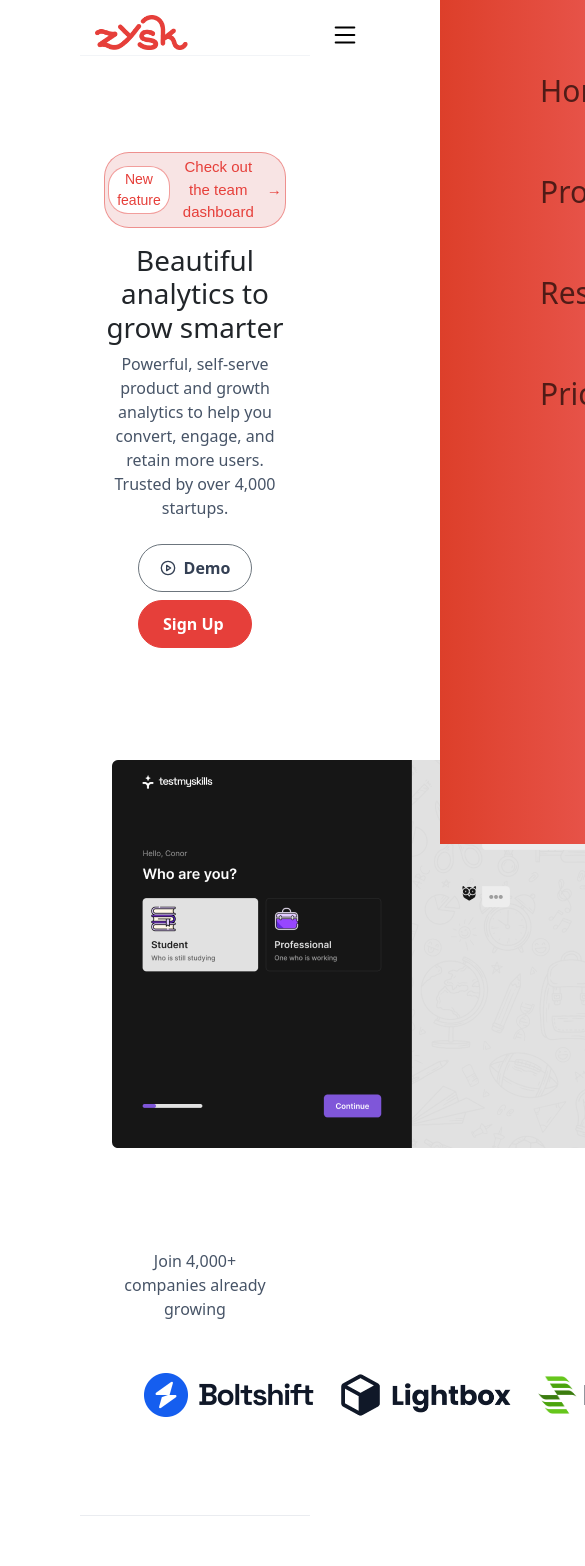
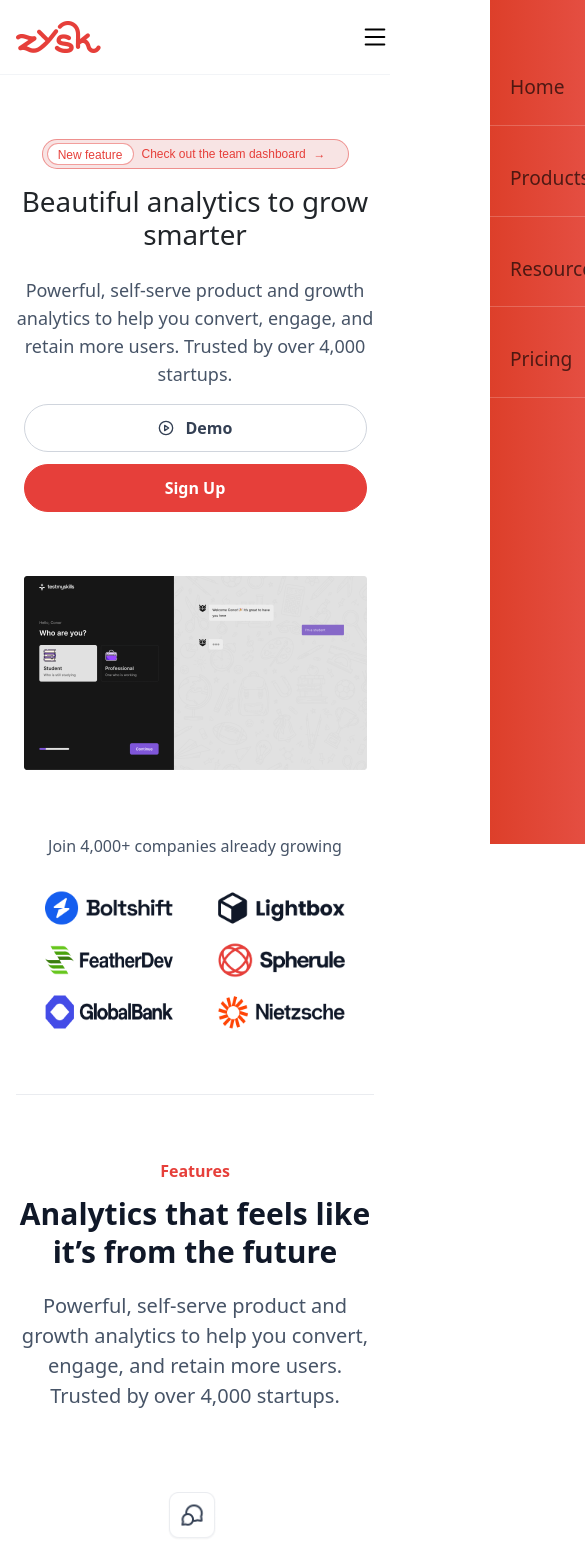
Before and after one commit to Krithik983/ReactAssignment, a React app: page / in a window 390 px wide. Shown: the top 1566 px of the page, 585 px wide, since content can reach past the window. Built offline with nearby package versions, Linux system fonts and the light colour scheme; the HTML template or start-up script is replaced by a standard one.

Commit message:
Features section updated

```diff
--- a/src/App.css
+++ b/src/App.css
@@ -0,0 +1,6 @@
+.app-container {
+  max-width: 1200px;
+  width: 100%;
+  margin: 0 auto;
+  box-sizing: border-box;
+}
--- a/src/App.jsx
+++ b/src/App.jsx
@@ -12,26 +12,18 @@ import Trail from "./components/Trail/Trail";
 
 function App() {
   return (
-    <>
-      <section>
+    <div className="app-container">
       <NavBar />
       <Hero />
       <Social />
-      </section>
-      <section>
       <Features />
       <Testimonial />
-      </section>
-      <section>
       <Faq />
       <Card />
-      </section>
-      <section>
       <Blog />
       <Trail />
       <Footer />
-      </section>
-    </>
+    </div>
   );
 }
 
--- a/src/components/Features/Features.css
+++ b/src/components/Features/Features.css
@@ -5,39 +5,44 @@
 .feature-container {
   margin-left: 224px;
   margin-right: 224px;
+  text-align: center;
   margin-top: 96px;
+  margin-bottom: 64px;
 }
-.title {
-  text-align: center;
+.feature-container span {
   color: rgba(230, 63, 58, 1);
   font-weight: 600;
   font-size: 16px;
   line-height: 24px;
-  margin-bottom: 12px;
 }
-.heading1 {
-  font-size: 36px;
+.feature-container h2 {
+  font-size: 30px;
   font-weight: 600;
-  line-height: 44px;
+  line-height: 38px;
   margin-bottom: 20px;
+  margin-top: 12px;
   color: rgba(16, 24, 40, 1);
 }
-
+.feature-container p {
+  font-weight: 400;
+  font-size: 20px;
+  line-height: 30px;
+  color: rgba(71, 84, 103, 1);
+}
 .feature1 {
   height: 50px;
   width: 50px;
 }
-p {
-  color: rgba(71, 84, 103, 1);
-  font-weight: 400;
-  font-size: 20px;
-  line-height: 30px;
-  margin-top: 0px;
-  margin-bottom: 0px;
-}
-
-.row1 {
-  margin-bottom: 20px;
+.features-cont {
+  display: flex;
+  flex-direction: column;
+  align-items: center;
+  text-align: center;
+  width: 384px;
+  height: 178px;
+  margin-bottom: 64px;
+  padding: 16px;
+  border-radius: 8px;
 }
 
 .textsize {
@@ -47,11 +52,39 @@ p {
   line-height: 30px;
   color: rgba(16, 24, 40, 1);
 }
-
-.row p {
+.row-container {
+  display: grid;
+  grid-template-columns: repeat(3, 1fr);
+  gap: 32px;
+  margin-bottom: 96px;
+  justify-content: center;
+}
+.row-container p {
   color: rgba(71, 84, 103, 1);
   font-weight: 400;
-  font-size: 16px;
-  line-height: 24px;
-  margin-bottom: 96px;
+  font-size: 18px;
+  line-height: 28px;
+  margin-top: 16px;
+  margin-bottom: 0px;
 }
+@media (max-width: 1024px) {
+  .row-container {
+    grid-template-columns: repeat(2, 1fr);
+  }
+}
+
+@media (max-width: 768px) {
+  .row-container {
+    grid-template-columns: repeat(1, 1fr);
+  }
+
+  .container-feature {
+    margin-left: 0px;
+    margin-right: 0px;
+  }
+  .feature-container {
+    margin-left: 16px;
+    margin-right: 16px;
+    margin-top: 0px;
+  }
+}
--- a/src/components/Features/Features.jsx
+++ b/src/components/Features/Features.jsx
@@ -44,7 +44,7 @@ const Features = () => {
   return (
     <div className="container-feature">
       <div className="feature-container">
-        <p className="title">Features</p>
+        <span>Features</span>
         <center>
           <h2 className="heading1">
             Analytics that feels like it’s from the future
@@ -56,9 +56,9 @@ const Features = () => {
           </p>
         </center>
       </div>
-      <div className="row py-5 row-cols-1 row-cols-lg-3">
+      <div className="row-container">
         {featuresData.map((feature, index) => (
-          <div className="feature col" key={index}>
+          <div className="features-cont" key={index}>
             <center>
               <img
                 src={feature.imgSrc}
--- a/src/components/Hero/Hero.css
+++ b/src/components/Hero/Hero.css
@@ -5,10 +5,10 @@
 .custom-button {
   display: inline-flex;
   align-items: center;
-  padding: 0.2rem 0.2rem;
+  padding: 4px 10px 4px 4px;
   border: 1px solid rgba(230, 63, 58, 0.5);
 
-  border-radius: 25px;
+  border-radius: 16px;
   background-color: #f8e4e4;
   color: #e63f3a;
   font-family: Arial, sans-serif;
@@ -30,7 +30,13 @@
   font-weight: 500;
   font-size: 0.875rem;
 }
-
+.button-group {
+  display: flex;
+  align-items: center;
+  flex-direction: row;
+  justify-content: center;
+  gap: 8px;
+}
 .button-text {
   display: flex;
   align-items: center;
@@ -64,9 +70,10 @@
   margin-bottom: 10px;
 }
 
-p {
+.hero-container p {
   margin-top: 24px;
-
+  margin-left: 128px;
+  margin-right: 128px;
   font-size: 20px;
   color: rgba(71, 84, 103, 1);
   font-weight: 400;
@@ -78,7 +85,6 @@ button.button-demo {
   font-weight: 600;
   font-size: 16px;
   background-color: rgba(255, 255, 255, 1);
-  font-weight: 600;
   align-items: center;
   justify-content: center;
   gap: 8px;
@@ -123,26 +129,131 @@ button.button:hover {
   background-color: #f05757;
 }
 @media (max-width: 768px) {
+  .hero-container {
+    margin-left: 16px;
+    margin-right: 16px;
+  }
   .heading {
-    display: flex;
-    justify-content: center;
-    font-size: 1.7rem;
+    font-weight: 600;
+    font-size: 36px;
+    color: rgba(16, 24, 40, 1);
+    line-height: 44px;
+    margin-top: 16px;
+    margin-bottom: 16px;
   }
 
-  .para {
-    font-size: 0.9rem;
+  .hero-container p {
+    font-size: 18px;
+    color: rgba(71, 84, 103, 1);
+    font-weight: 400;
+    line-height: 28px;
+    margin-right: 0px;
+    margin-left: 0px;
   }
 
   .button-group {
     display: flex;
+    align-items: center;
     flex-direction: column;
     justify-content: center;
-    align-items: center;
-    gap: 1rem;
+    gap: 12px;
   }
 
-  .button-demo,
-  .btn {
-    width: 100%;
+  .custom-button {
+    display: inline-flex;
+    align-items: center;
+    padding: 4px 10px 4px 4px;
+    border: 1px solid rgba(230, 63, 58, 0.5);
+    width: 307px;
+    height: 30px;
+    border-radius: 16px;
+    background-color: #f8e4e4;
+    color: #e63f3a;
+    font-family: Arial, sans-serif;
+    font-size: 12px;
+    font-weight: 500;
+    text-decoration: none;
+    cursor: pointer;
+    transition: all 0.3s ease;
+  }
+  .custom-button span {
+    font-size: 12px;
+    font-weight: 500;
+    line-height: 18px;
+  }
+  .feature-badge {
+    display: inline-block;
+    padding: 2px 8px 2px 8px;
+    background-color: #ffffff;
+    color: #e63f3a;
+    border: 1px solid rgba(230, 63, 58, 0.5);
+
+    width: 87px;
+    height: 22px;
+    border-radius: 16px;
+    margin-right: 0.5rem;
+    font-weight: 500;
+    font-size: 0.875rem;
+  }
+
+  .button-text {
+    display: flex;
+    align-items: center;
+    font-size: 12px;
+  }
+
+  .arrow {
+    margin-left: 0.5rem;
+    transition: margin-left 0.3s ease;
+  }
+
+  .custom-button:hover {
+    background-color: #f8e4e4;
+    color: #dd3f2a;
+    border-color: #f7c2c2;
+  }
+
+  .custom-button:hover .arrow {
+    margin-left: 1rem;
+  }
+
+  button.button-demo {
+    display: flex;
+    width: 343px;
+    height: 48px;
+    border-radius: 48px;
+    border: 1px solid rgba(208, 213, 221, 1);
+    gap: 8px;
+    color: rgba(52, 64, 84, 1);
+    font-weight: 600;
+    font-size: 16px;
+    background-color: rgba(255, 255, 255, 1);
+    align-items: center;
+    justify-content: center;
+    padding-top: 12px;
+    padding-right: 20px;
+    padding-bottom: 12px;
+    padding-left: 20px;
+  }
+  button.button {
+    display: flex;
+    align-items: center;
+    justify-content: center;
+    font-weight: 600;
+    font-size: 16px;
+    background-color: rgba(230, 63, 58, 1);
+    color: rgba(255, 255, 255, 1);
+    border-radius: 48px;
+    border: 1px solid rgba(230, 63, 58, 1);
+    width: 343px;
+    height: 48px;
+    padding-top: 12px;
+    padding-right: 20px;
+    padding-bottom: 12px;
+    padding-left: 20px;
+    gap: 8px;
+  }
+  button.button:hover {
+    background-color: #f05757;
   }
 }
--- a/src/components/Hero/Hero.jsx
+++ b/src/components/Hero/Hero.jsx
@@ -4,7 +4,7 @@ import "./Hero.css";
 
 const Hero = () => {
   return (
-    <div className="px-4 py-5 my-5 text-center hero-container">
+    <div className="my-5 text-center hero-container">
       <div className="custom-button">
         <span className="feature-badge">New feature</span>
         <span className="button-text">
@@ -14,12 +14,13 @@ const Hero = () => {
 
       <div className="txt-container">
         <h1>Beautiful analytics to grow smarter</h1>
-        <p>
-          Powerful, self-serve product and growth analytics to help you convert,
-          engage, and retain more users. Trusted by over 4,000 startups.
-        </p>
       </div>
-      <div className="d-grid gap-2 d-sm-flex justify-content-sm-center button-group">
+      <p>
+        Powerful, self-serve product and growth analytics to help you convert,
+        engage, and retain more users. Trusted by over 4,000 startups.
+      </p>
+
+      <div className="button-group">
         <button
           type="button"
           className="btn btn-outline-secondary btn-lg px-4 button-demo"
--- a/src/components/Navbar/NavBar.css
+++ b/src/components/Navbar/NavBar.css
@@ -36,6 +36,10 @@
   margin-left: 80px;
   margin-right: 80px;
   border-bottom: 1px solid #f2f4f7;
+  position: sticky;
+  top: 0;
+  z-index: 3;
+  background-color: white;
 }
 
 .avatar {
@@ -53,58 +57,64 @@
 }
 
 @media (max-width: 768px) {
+  .navbar {
+    margin-left: 0px;
+    margin-right: 0px;
+    margin-bottom: 64px;
+  }
   .mainlogo {
-    margin-top: 10px;
-    margin-left: 15px;
-    margin-right: 0;
-    height: 35px; /* Adjust logo size for smaller screens */
+    margin-top: 16px;
+    margin-left: 16px;
+    margin-bottom: 16px;
+    height: 32px;
+    width: 84.61px;
   }
-  .avatar {
-    display: none;
-  }
+
+  .avatar,
   .dropdown {
     display: none;
   }
+
   .nav-menu {
     position: fixed;
     flex-direction: column;
     align-items: start;
     top: 0;
-    gap: 30px;
-    width: 300px;
+    gap: 15px;
+    width: 250px;
     background: linear-gradient(270deg, #f06666 3%, #dd3f2a 100%);
     height: 100%;
     z-index: 2;
-    transition: right 0.5s;
+    transition: right 0.5s ease;
     right: -350px;
+    padding-top: 50px;
   }
+
   .nav-menu li {
-    font-size: 30px;
-    padding-left: 100px;
-    flex-direction: row;
-    gap: 20px;
+    font-size: 1.2rem;
+    padding: 15px 20px;
+    color: white;
+    border-bottom: 1px solid rgba(255, 255, 255, 0.2);
   }
+
   .navbar-nav {
     text-align: center;
   }
 
-  .navbar-nav .nav-item {
-    margin: 5px 0;
+  .nav-mob-open {
+    display: block;
+    right: 20px;
+    top: 20px;
+    width: 30px;
+    cursor: pointer;
   }
 
-  .nav-mob-open {
-    display: block;
-    position: fixed;
-    right: 30px;
-    top: 20px;
-    width: 30px;
-  }
   .nav-mob-close {
     display: block;
-    position: relative;
-
-    top: 15px;
-    left: 250px;
+    position: absolute;
+    top: 20px;
+    right: 20px;
     width: 25px;
+    cursor: pointer;
   }
 }
--- a/src/components/Navbar/NavBar.jsx
+++ b/src/components/Navbar/NavBar.jsx
@@ -8,7 +8,7 @@ const NavBar = () => {
   const menuRef = useRef();
   const openMenu = () => {
     console.log("button clicked");
-    menuRef.current.style.right = "0";
+    menuRef.current.style.right = "0px";
   };
   const closeMenu = () => {
     menuRef.current.style.right = "-350px";
--- a/src/components/Social/Social.css
+++ b/src/components/Social/Social.css
@@ -15,7 +15,7 @@
 .social-mobile {
   display: none;
 }
-.para {
+.social-container p {
   font-size: 16px;
   line-height: 24px;
   font-weight: 500;
@@ -40,11 +40,46 @@
   width: 170px;
 }
 @media (max-width: 768px) {
+  .social-container {
+    margin-left: 16px;
+    margin-right: 16px;
+    margin-top: 64px;
+    margin-bottom: 64px;
+    padding: 0 0 0 0;
+    border-bottom: 1px solid rgba(234, 236, 240, 1);
+  }
   .social-desktop {
     display: none;
   }
 
   .social-mobile {
     display: block;
+    height: 194px;
+    max-width: 343px;
+  }
+
+  .social-container p {
+    font-size: 16px;
+    line-height: 24px;
+    font-weight: 500;
+    color: rgba(71, 84, 103, 1);
+    text-align: center;
+    margin-top: 64px;
+    margin-bottom: 32px;
+  }
+  .logo-container {
+    display: flex;
+    flex-direction: row;
+    flex-wrap: wrap;
+    margin-top: 32px;
+    gap: 16px;
+    margin-left: 0px;
+    margin-right: 0px;
+    margin-bottom: 64px;
+    justify-content: space-evenly;
+  }
+  .logos img {
+    height: 36px;
+    width: 127.5px;
   }
 }
--- a/src/components/Social/Social.jsx
+++ b/src/components/Social/Social.jsx
@@ -27,10 +27,10 @@ const Social = () => {
     <div className="social-container">
       <center>
         <img src="../Content.png" alt="" className="social-desktop" />
-        <img src="../social.png" alt="" className="social-mobile" />
+        <img src="../image 2.png" alt="" className="social-mobile" />
       </center>
 
-      <p className="para">Join 4,000+ companies already growing</p>
+      <p>Join 4,000+ companies already growing</p>
       <div className="logo-container">
         {imageData.map((img, index) => (
           <div className="logos" key={index}>
```
Also changed, not shown: public/image 2.png (added). Lines whose indentation alone changed are shown as unchanged.
